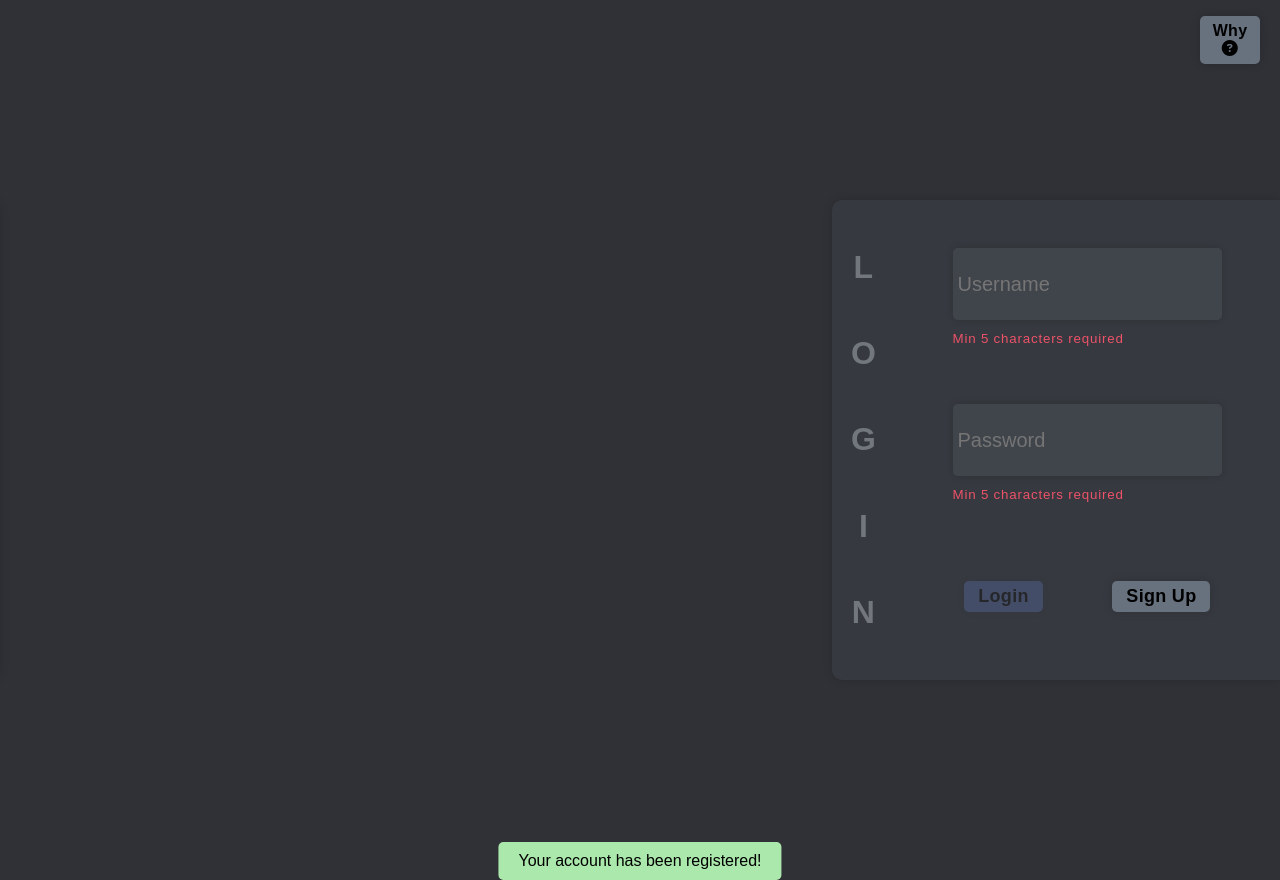
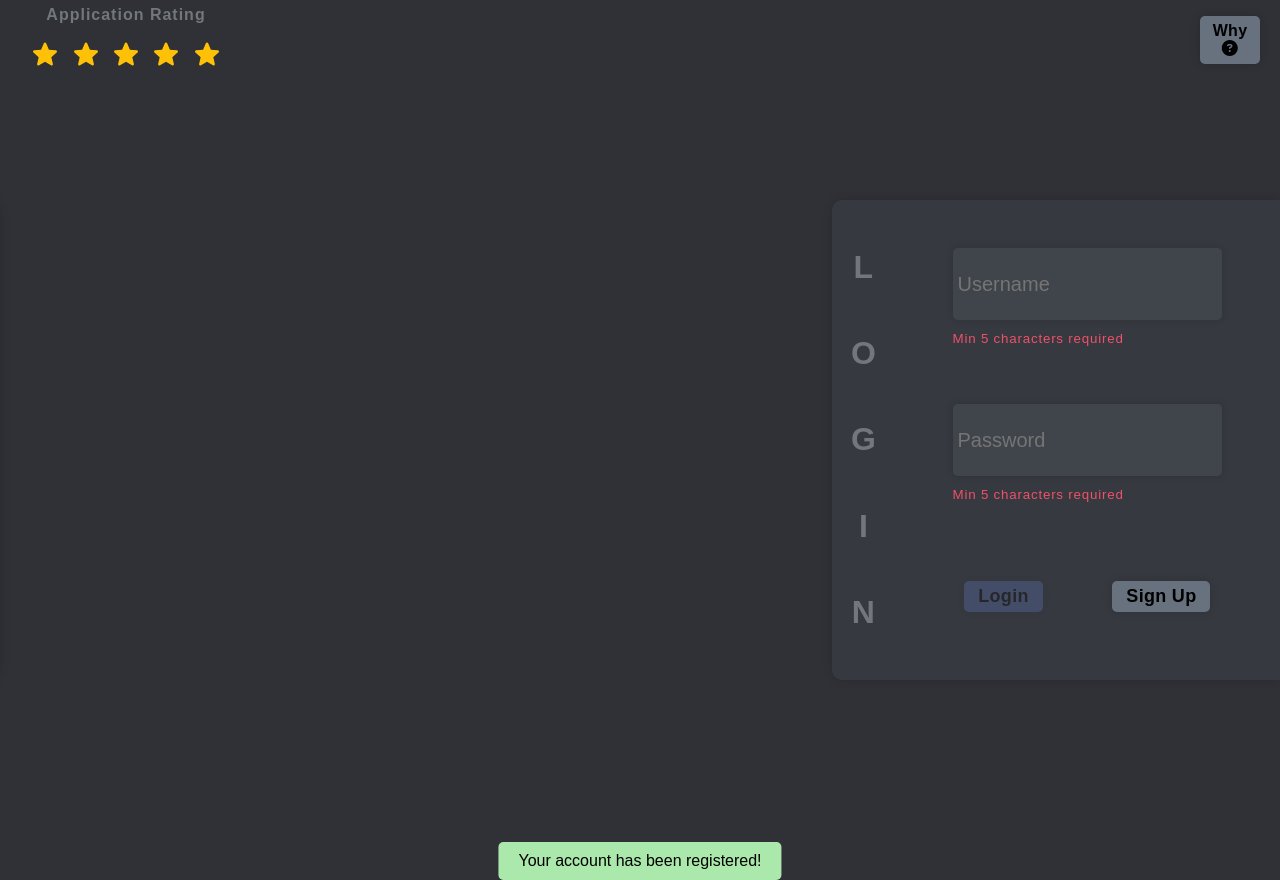
Before and after one commit to keshavDooleea/kshared, an Angular app in the folder frontend/: page / in a window 1280 px wide. Built offline with nearby package versions, Linux system fonts and the light colour scheme; a web font is replaced by a local one.

Commit message:
added stars UI on login

```diff
--- a/frontend/src/app/components/login/login.component.html
+++ b/frontend/src/app/components/login/login.component.html
@@ -1,6 +1,14 @@
 <div class="login-body" [ngClass]="isRegister ? 'show-register' : 'show-login'">
   <div class="login-header">
-    <span class="why-button btn" (click)="toggleModal()">
+    <div class="stars-header">
+      <div class="stars-text"><h4>Application Rating</h4></div>
+      <div class="stars-container">
+        <span class="stars-span" *ngFor="let star of stars">
+          <img src="assets/star.svg" alt="" />
+        </span>
+      </div>
+    </div>
+    <span class="modal-button btn" (click)="toggleModal()">
       <h4>Why <i class="fas fa-question-circle"></i></h4>
     </span>
   </div>
--- a/frontend/src/app/components/login/login.component.scss
+++ b/frontend/src/app/components/login/login.component.scss
@@ -9,14 +9,48 @@
 .login-header {
   width: 100%;
   height: 10vh;
-  position: relative;
+  padding-right: 20px;
+  @include styles.displayFlex(row, center, space-between);
 
-  .why-button {
-    position: absolute;
+  .stars-header {
+    width: 20%;
+    height: 100%;
+    @include styles.displayFlex(column, center, center);
+
+    .stars-text {
+      width: 100%;
+      height: 35%;
+
+      h4 {
+        text-align: center;
+        color: styles.$fadeText;
+        letter-spacing: 1px;
+      }
+    }
+
+    .stars-container {
+      width: 80%;
+      height: 50%;
+      display: grid;
+      grid-template-columns: repeat(5, 1fr);
+      grid-template-rows: 100%;
+      align-items: center;
+      justify-items: center;
+      align-self: center;
+      position: relative;
+
+      .stars-span {
+        @include styles.displayFlex(row, center, center);
+
+        img {
+          max-width: 60%;
+        }
+      }
+    }
+  }
+
+  .modal-button {
     width: 60px;
-    top: 50%;
-    right: 20px;
-    transform: translateY(-50%);
 
     &:hover {
       i {
--- a/frontend/src/app/components/login/login.component.ts
+++ b/frontend/src/app/components/login/login.component.ts
@@ -16,6 +16,7 @@ import { SocketService } from 'src/app/services/web-socket/socket.service';
   styleUrls: ['./login.component.scss'],
 })
 export class LoginComponent implements OnInit, OnDestroy {
+  readonly stars = [1, 2, 3, 4, 5];
   isRegister: boolean;
   shouldShowModal: boolean;
   registerForm: FormGroup;
```
